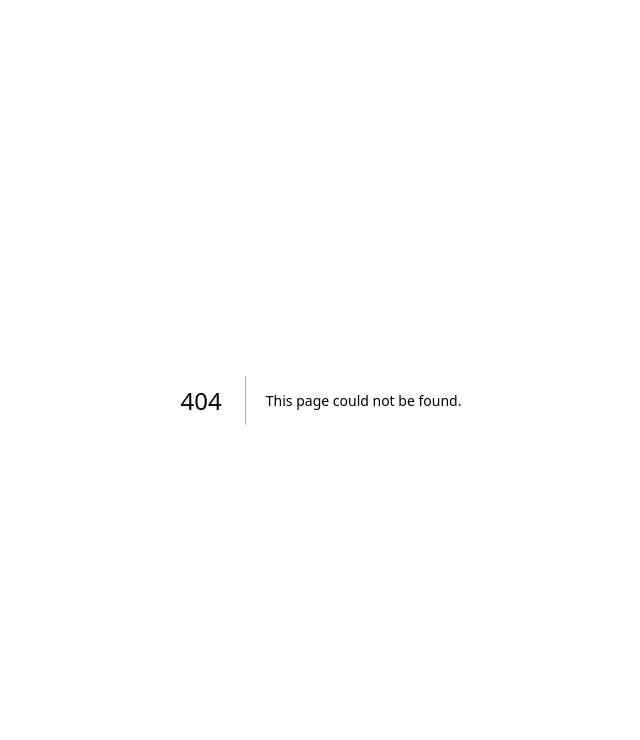
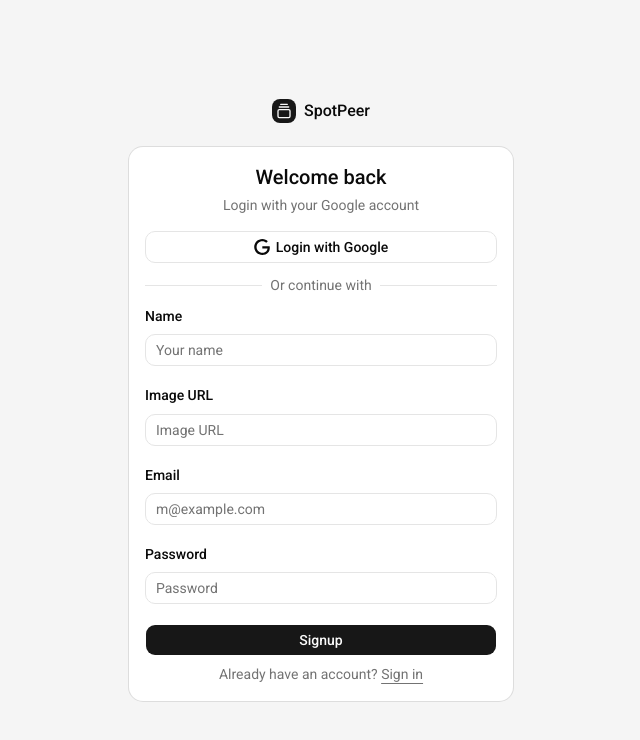
Before and after one commit to WalidurTanjim/l1b14a08_spotpeer_client, a Next.js app: page /signup in a window 1280 px wide. Before the commit this address had no page. Shown: the top 740 px of the page, without its empty margins (319-959 px from the left). Built offline with nearby package versions, Linux system fonts and the light colour scheme.

Commit message:
Signup form created

```diff
--- a/src/app/(pages)/(auth)/signin/page.tsx
+++ b/src/app/(pages)/(auth)/signin/page.tsx
@@ -1,14 +1,15 @@
 import SignInForm from "@/components/(auth)/SignInForm/SignInForm"
 import { GalleryVerticalEnd } from "lucide-react"
+import Link from "next/link"
 
 const SignInPage = () => {
      return (
           <div className="flex min-h-svh flex-col items-center justify-center gap-6 bg-muted p-6 md:p-10">
                <div className="flex w-full max-w-sm flex-col gap-6">
-               <a href="#" className="flex items-center gap-2 self-center font-medium">
+               <Link href="/" className="flex items-center gap-2 self-center font-medium">
                     <div className="flex size-6 items-center justify-center rounded-md bg-primary text-primary-foreground"><GalleryVerticalEnd className="size-4" /></div>
-                    Acme Inc.
-               </a>
+                    SpotPeer
+               </Link>
 
                <SignInForm />
                </div>
--- /dev/null
+++ b/src/app/(pages)/(auth)/signup/page.tsx
@@ -0,0 +1,21 @@
+import SignUpForm from '@/components/(auth)/SignUpForm/SignUpForm'
+import { GalleryVerticalEnd } from 'lucide-react'
+import Link from 'next/link'
+import React from 'react'
+
+const SignUpPage = () => {
+     return (
+          <div className="flex min-h-svh flex-col items-center justify-center gap-6 bg-muted p-6 md:p-10">
+               <div className="flex w-full max-w-sm flex-col gap-6">
+               <Link href="/" className="flex items-center gap-2 self-center font-medium">
+                    <div className="flex size-6 items-center justify-center rounded-md bg-primary text-primary-foreground"><GalleryVerticalEnd className="size-4" /></div>
+                    SpotPeer
+               </Link>
+
+               <SignUpForm />
+               </div>
+          </div>
+     )
+}
+
+export default SignUpPage
--- a/src/components/(auth)/SignInForm/SignInForm.tsx
+++ b/src/components/(auth)/SignInForm/SignInForm.tsx
@@ -75,7 +75,7 @@ const SignInForm = ({ className, ...props }: React.ComponentProps<"div">) => {
                                    </Field>
 
                                    <Field>
-                                        <Button type="submit">Login</Button>
+                                        <Button type="submit">Signin</Button>
                                         <FieldDescription className="text-center">Don't have an account? <Link href="signup">Sign up</Link></FieldDescription>
                                    </Field>
                               </FieldGroup>
--- /dev/null
+++ b/src/components/(auth)/SignUpForm/SignUpForm.tsx
@@ -0,0 +1,96 @@
+"use client"
+
+import { cn } from "cn"
+import { Button } from "@/components/ui/button"
+import {
+  Card,
+  CardContent,
+  CardDescription,
+  CardHeader,
+  CardTitle,
+} from "@/components/ui/card"
+import {
+  Field,
+  FieldDescription,
+  FieldGroup,
+  FieldLabel,
+  FieldSeparator,
+} from "@/components/ui/field"
+import { Input } from "@/components/ui/input"
+import Link from "next/link"
+import React from "react"
+
+const SignUpForm = ({ className, ...props }: React.ComponentProps<"div">) => {
+     const handleSignIn = async(e: React.SubmitEvent<HTMLFormElement>) => {
+          e.preventDefault();
+
+          const formData = new FormData(e.currentTarget);
+          const data = Object.fromEntries(formData.entries());
+
+          console.log(data);
+     }
+
+     return (
+          <div className={cn("flex flex-col gap-6", className)} {...props}>
+               <Card>
+                    <CardHeader className="text-center">
+                         <CardTitle className="text-xl">Welcome back</CardTitle>
+                         <CardDescription>Login with your Google account</CardDescription>
+                    </CardHeader>
+
+                    <CardContent>
+                         <form onSubmit={handleSignIn}>
+                              <FieldGroup>
+                                   <Field>
+                                        {/* <Button variant="outline" type="button">
+                                        <svg xmlns="http://www.w3.org/2000/svg" viewBox="0 0 24 24">
+                                             <path
+                                             d="M12.152 6.896c-.948 0-2.415-1.078-3.96-1.04-2.04.027-3.91 1.183-4.961 3.014-2.117 3.675-.546 9.103 1.519 12.09 1.013 1.454 2.208 3.09 3.792 3.039 1.52-.065 2.09-.987 3.935-.987 1.831 0 2.35.987 3.96.948 1.637-.026 2.676-1.48 3.676-2.948 1.156-1.688 1.636-3.325 1.662-3.415-.039-.013-3.182-1.221-3.22-4.857-.026-3.04 2.48-4.494 2.597-4.559-1.429-2.09-3.623-2.324-4.39-2.376-2-.156-3.675 1.09-4.61 1.09zM15.53 3.83c.843-1.012 1.4-2.427 1.245-3.83-1.207.052-2.662.805-3.532 1.818-.78.896-1.454 2.338-1.273 3.714 1.338.104 2.715-.688 3.559-1.701"
+                                             fill="currentColor"
+                                             />
+                                        </svg>
+                                        Login with Apple
+                                        </Button> */}
+                                        <Button variant="outline" type="button">
+                                             <svg xmlns="http://www.w3.org/2000/svg" viewBox="0 0 24 24">
+                                                  <path d="M12.48 10.92v3.28h7.84c-.24 1.84-.853 3.187-1.787 4.133-1.147 1.147-2.933 2.4-6.053 2.4-4.827 0-8.6-3.893-8.6-8.72s3.773-8.72 8.6-8.72c2.6 0 4.507 1.027 5.907 2.347l2.307-2.307C18.747 1.44 16.133 0 12.48 0 5.867 0 .307 5.387.307 12s5.56 12 12.173 12c3.573 0 6.267-1.173 8.373-3.36 2.16-2.16 2.84-5.213 2.84-7.667 0-.76-.053-1.467-.173-2.053H12.48z"
+                                                  fill="currentColor" />
+                                             </svg>
+                                        Login with Google</Button>
+                                   </Field>
+
+                                   <FieldSeparator className="*:data-[slot=field-separator-content]:bg-card">Or continue with</FieldSeparator>
+
+                                   <Field>
+                                        <FieldLabel htmlFor="name">Name</FieldLabel>
+                                        <Input id="name" type="text" name="name" placeholder="Your name" required />
+                                   </Field>
+
+                                   <Field>
+                                        <FieldLabel htmlFor="img_url">Image URL</FieldLabel>
+                                        <Input id="img_url" type="text" name="img_url" placeholder="Image URL" required />
+                                   </Field>
+
+                                   <Field>
+                                        <FieldLabel htmlFor="email">Email</FieldLabel>
+                                        <Input id="email" type="email" name="email" placeholder="m@example.com" required />
+                                   </Field>
+
+                                   <Field>
+                                        <FieldLabel htmlFor="password">Password</FieldLabel>
+                                        <Input id="password" type="password" name="password" placeholder="Password" required />
+                                   </Field>
+
+                                   <Field>
+                                        <Button type="submit">Signup</Button>
+                                        <FieldDescription className="text-center">Already have an account? <Link href="signin">Sign in</Link></FieldDescription>
+                                   </Field>
+                              </FieldGroup>
+                         </form>
+                    </CardContent>
+               </Card>
+          </div>
+     )
+}
+
+export default SignUpForm
```
